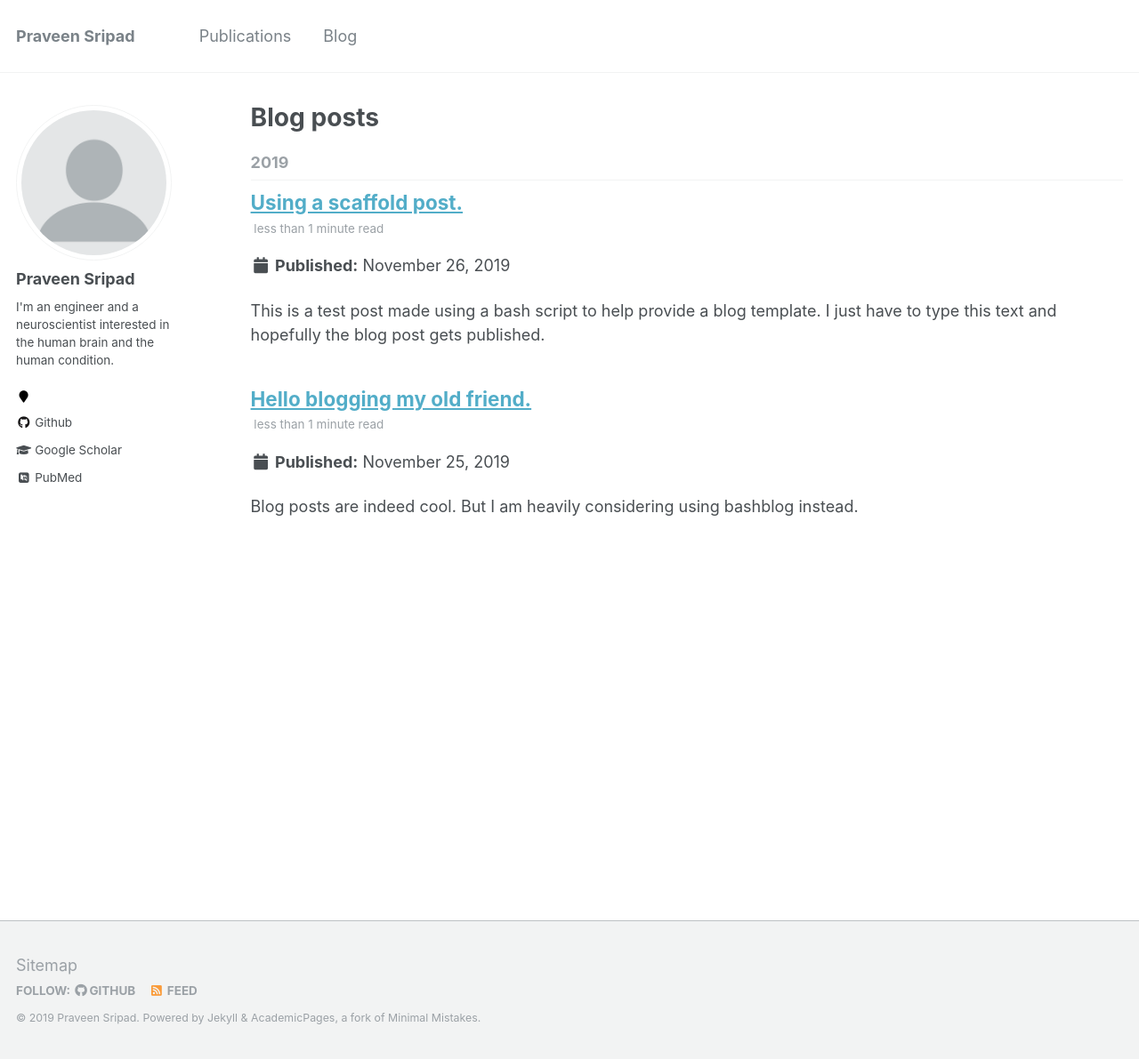
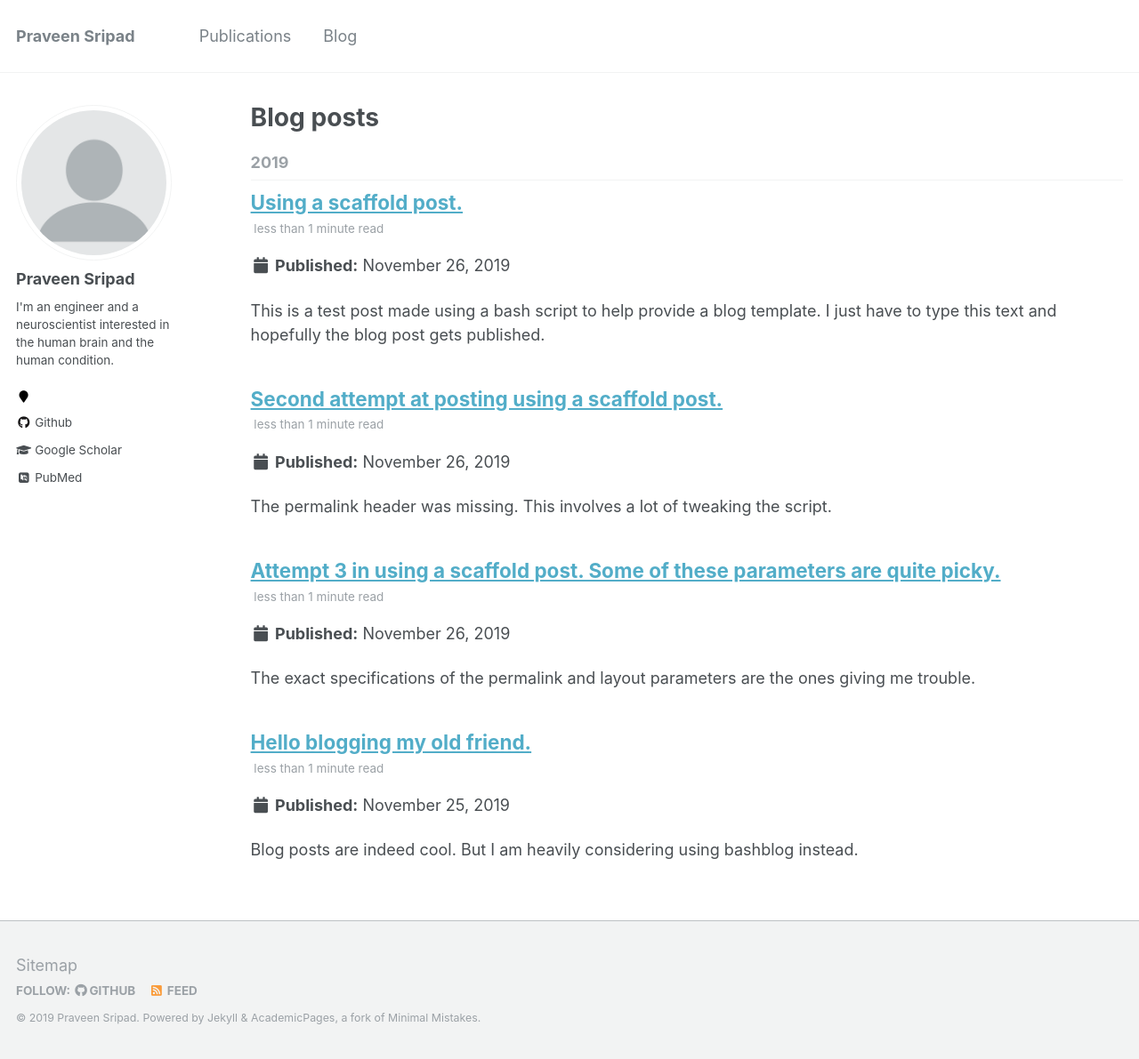
Before and after one commit to pravsripad/pravsripad.github.io, a Jekyll site: the page built from _pages/year-archive.html, in a window 1280 px wide and 1191 px high. Shown: the whole window at 89% size. Built offline with Jekyll 4.4.1, drawn with Linux system fonts in a browser that asks for light colours; some web fonts are replaced.

```diff
--- /dev/null
+++ b/_posts/2019-11-26-attempt--in-using-a-scaffold-post-some-of-these-parameters-are-quite-picky.md
@@ -0,0 +1,9 @@
+---
+title: "Attempt 3 in using a scaffold post. Some of these parameters are quite picky."
+permalink: /posts/_posts/2019-11-26-attempt--in-using-a-scaffold-post-some-of-these-parameters-are-quite-picky.md/
+date: 2019-11-26
+tags:
+- init
+---
+
+The exact specifications of the permalink and layout parameters are the ones giving me trouble.
--- /dev/null
+++ b/_posts/2019-11-26-second-attempt-at-posting-using-a-scaffold-post.md
@@ -0,0 +1,10 @@
+---
+title: "Second attempt at posting using a scaffold post."
+author: "Praveen Sripad"
+permalink: /posts/2019-11-26-second-attempt-at-posting-using-a-scaffold-post.md/
+date: 2019-11-26
+tags:
+   - init
+---
+
+The permalink header was missing. This involves a lot of tweaking the script.
```
Also changed, not shown: _posts/2019-11-26-using-a-scaffold-post.md (+1 -2 lines), 1 other file.
